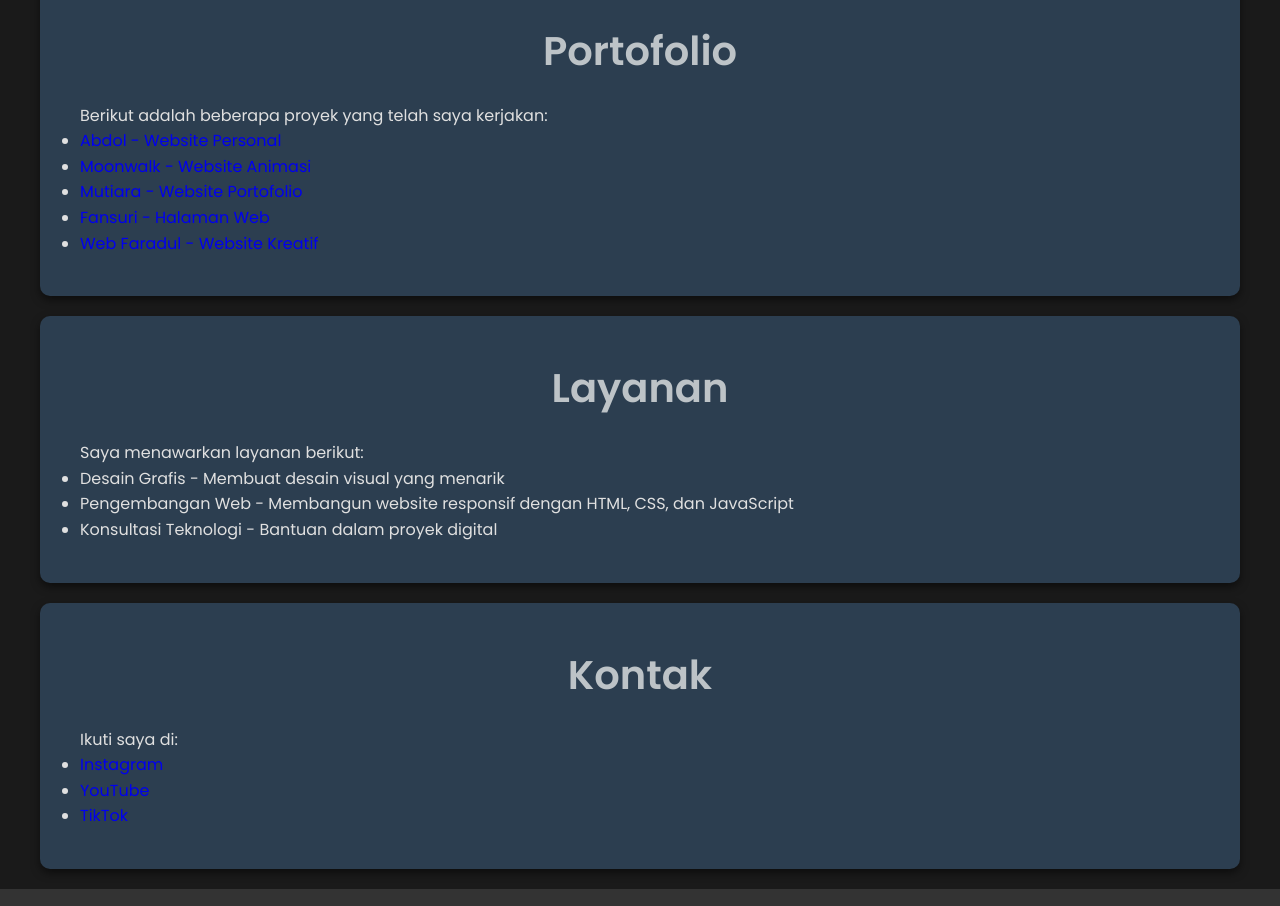
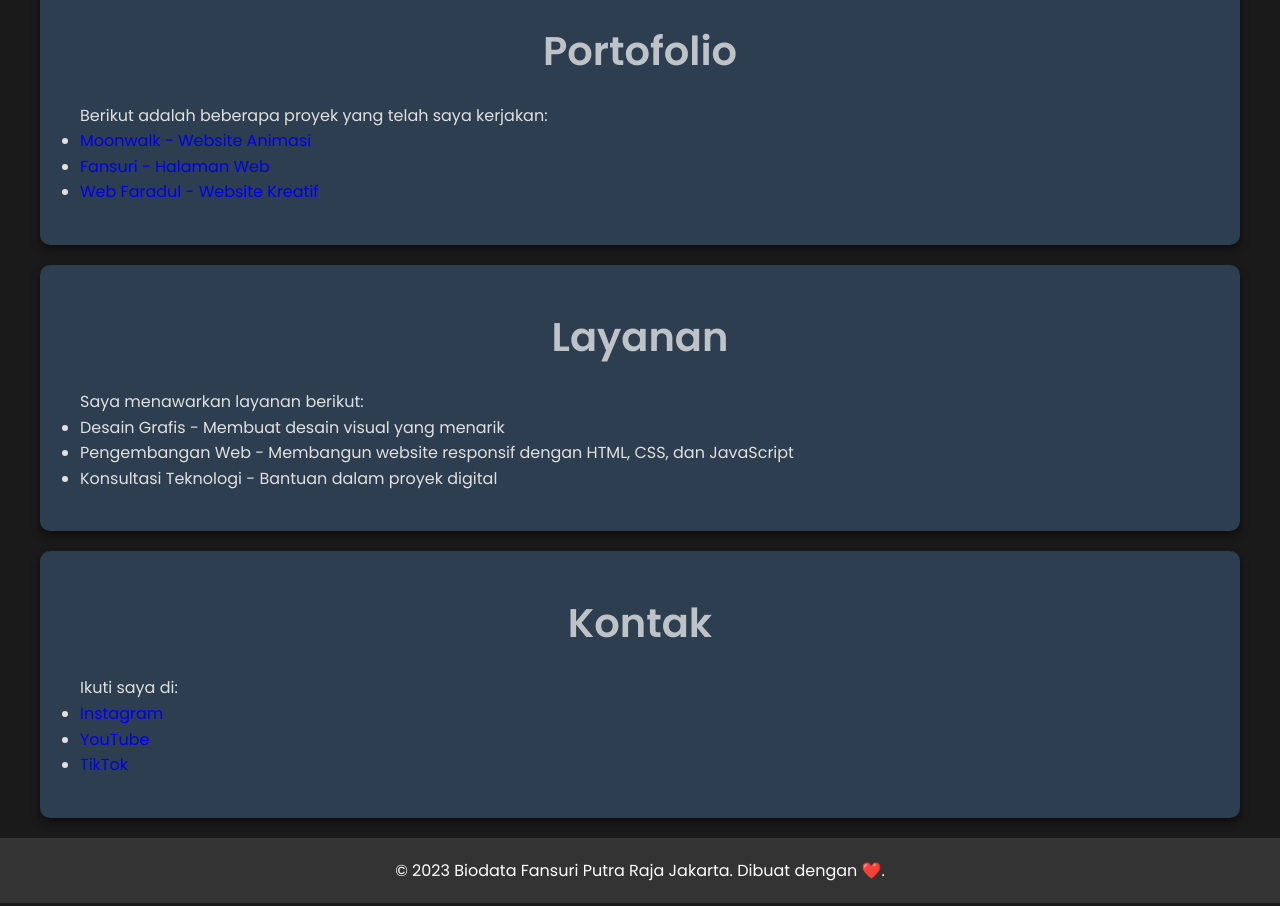
Before and after one commit to Fansuri-rgb/web-ulangan, a plain HTML site: page index.html in a window 1280 px wide. Shown: the part 1120-2026 px from the top of the page. Drawn offline with Linux system fonts and the light colour scheme.

Commit message:
Update index.html

```diff
--- a/index.html
+++ b/index.html
@@ -321,9 +321,7 @@
         <h2>Portofolio</h2>
         <p>Berikut adalah beberapa proyek yang telah saya kerjakan:</p>
         <ul>
-            <li><a href="abdol/index.html" target="_blank">Abdol - Website Personal</a></li>
             <li><a href="moonwalk/index.html" target="_blank">Moonwalk - Website Animasi</a></li>
-            <li><a href="mutiara/index.html" target="_blank">Mutiara - Website Portofolio</a></li>
             <li><a href="web/fansuri.html" target="_blank">Fansuri - Halaman Web</a></li>
             <li><a href="web_faradul/index.html" target="_blank">Web Faradul - Website Kreatif</a></li>
         </ul>
```
